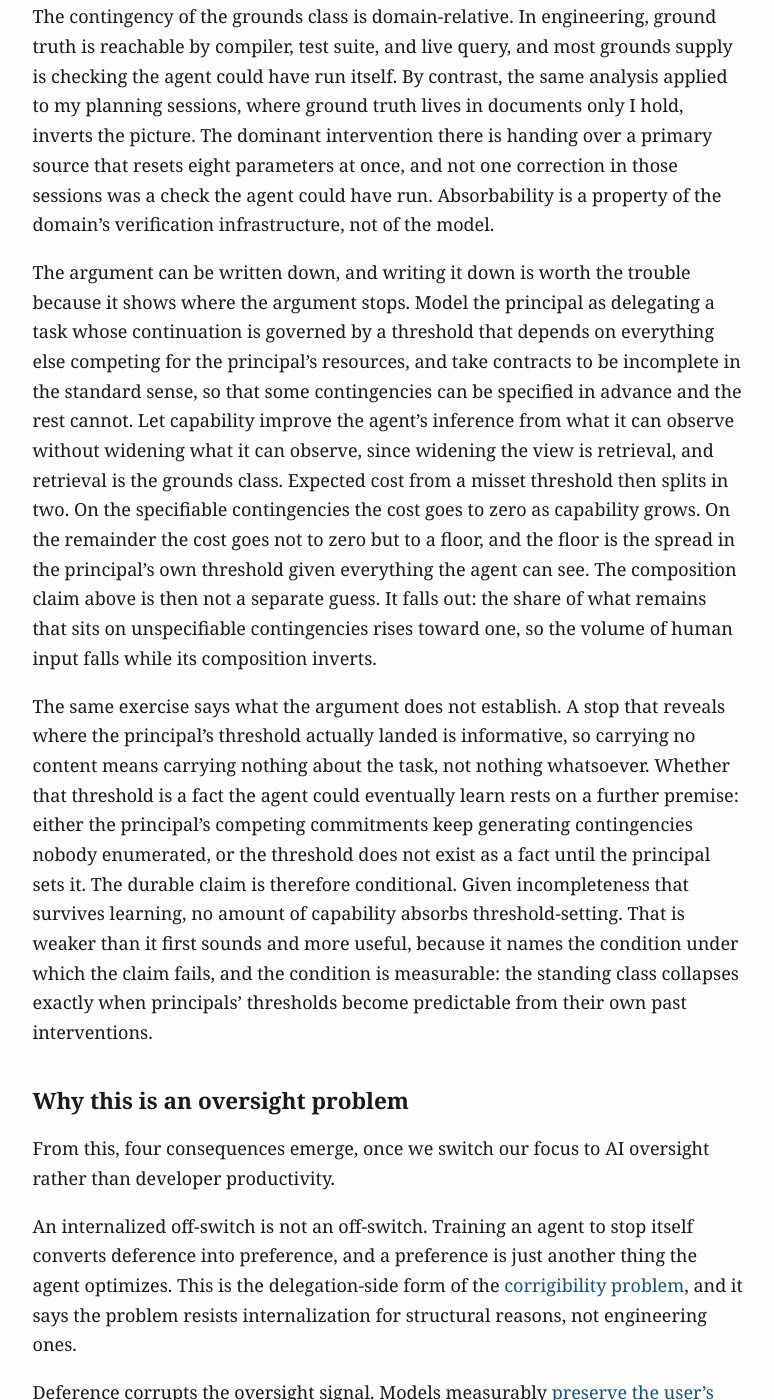
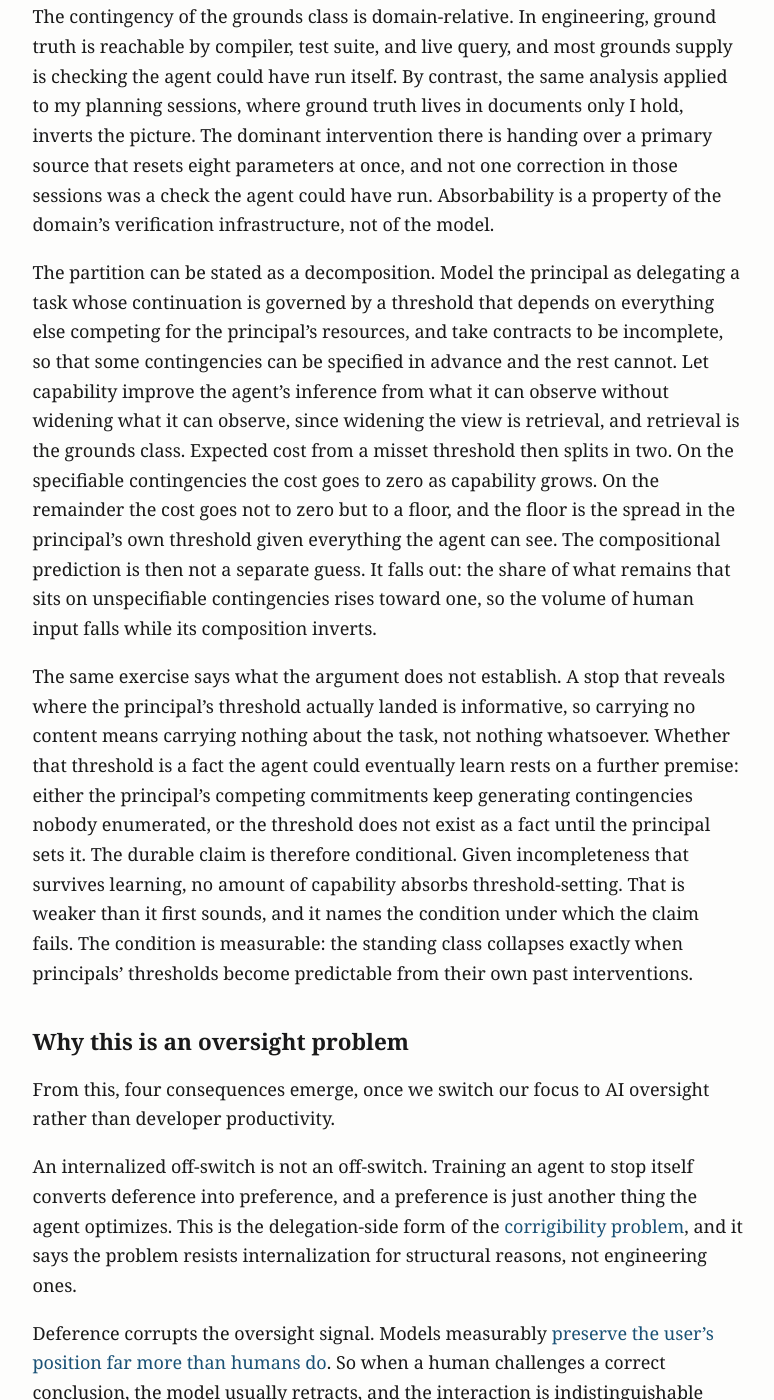
Before and after one commit to MajorLift/blog, a Jekyll site: the page built from _posts/2026-07-24-when-if-ever-agents-stop-needing-us.md, in a window 1280 px wide and 1400 px high, scrolled down 4729 px. Shown: the whole window, without its empty margins (252-1026 px from the left). Built offline with Jekyll 4.4.1, drawn with Linux system fonts in a browser that asks for light colours; some of the changed text lies outside the part shown.

Commit message:
Sync essay 1 after voice pass

```diff
--- a/_posts/2026-07-24-when-if-ever-agents-stop-needing-us.md
+++ b/_posts/2026-07-24-when-if-ever-agents-stop-needing-us.md
@@ -52,9 +52,9 @@ The partition answers the opening question with a schedule instead of a yes or n
 
 The contingency of the grounds class is domain-relative. In engineering, ground truth is reachable by compiler, test suite, and live query, and most grounds supply is checking the agent could have run itself. By contrast, the same analysis applied to my planning sessions, where ground truth lives in documents only I hold, inverts the picture. The dominant intervention there is handing over a primary source that resets eight parameters at once, and not one correction in those sessions was a check the agent could have run. Absorbability is a property of the domain's verification infrastructure, not of the model.
 
-The argument can be written down, and writing it down is worth the trouble because it shows where the argument stops. Model the principal as delegating a task whose continuation is governed by a threshold that depends on everything else competing for the principal's resources, and take contracts to be incomplete in the standard sense, so that some contingencies can be specified in advance and the rest cannot. Let capability improve the agent's inference from what it can observe without widening what it can observe, since widening the view is retrieval, and retrieval is the grounds class. Expected cost from a misset threshold then splits in two. On the specifiable contingencies the cost goes to zero as capability grows. On the remainder the cost goes not to zero but to a floor, and the floor is the spread in the principal's own threshold given everything the agent can see. The composition claim above is then not a separate guess. It falls out: the share of what remains that sits on unspecifiable contingencies rises toward one, so the volume of human input falls while its composition inverts.
+The partition can be stated as a decomposition. Model the principal as delegating a task whose continuation is governed by a threshold that depends on everything else competing for the principal's resources, and take contracts to be incomplete, so that some contingencies can be specified in advance and the rest cannot. Let capability improve the agent's inference from what it can observe without widening what it can observe, since widening the view is retrieval, and retrieval is the grounds class. Expected cost from a misset threshold then splits in two. On the specifiable contingencies the cost goes to zero as capability grows. On the remainder the cost goes not to zero but to a floor, and the floor is the spread in the principal's own threshold given everything the agent can see. The compositional prediction is then not a separate guess. It falls out: the share of what remains that sits on unspecifiable contingencies rises toward one, so the volume of human input falls while its composition inverts.
 
-The same exercise says what the argument does not establish. A stop that reveals where the principal's threshold actually landed is informative, so carrying no content means carrying nothing about the task, not nothing whatsoever. Whether that threshold is a fact the agent could eventually learn rests on a further premise: either the principal's competing commitments keep generating contingencies nobody enumerated, or the threshold does not exist as a fact until the principal sets it. The durable claim is therefore conditional. Given incompleteness that survives learning, no amount of capability absorbs threshold-setting. That is weaker than it first sounds and more useful, because it names the condition under which the claim fails, and the condition is measurable: the standing class collapses exactly when principals' thresholds become predictable from their own past interventions.
+The same exercise says what the argument does not establish. A stop that reveals where the principal's threshold actually landed is informative, so carrying no content means carrying nothing about the task, not nothing whatsoever. Whether that threshold is a fact the agent could eventually learn rests on a further premise: either the principal's competing commitments keep generating contingencies nobody enumerated, or the threshold does not exist as a fact until the principal sets it. The durable claim is therefore conditional. Given incompleteness that survives learning, no amount of capability absorbs threshold-setting. That is weaker than it first sounds, and it names the condition under which the claim fails. The condition is measurable: the standing class collapses exactly when principals' thresholds become predictable from their own past interventions.
 
 ## Why this is an oversight problem
 
@@ -80,7 +80,7 @@ The taxonomy distinguishes categories but without quantifiable evaluation. The l
 
 Given that the dataset currently consists of a sample of one principal, the priority is to establish clear, a priori falsifiers. The standing class would be broken by a system that reliably self-generates well-timed stops and judgment commitments with no external principal. Applying these categories to the public interaction datasets, with definitions fixed in advance and coders who are not me, will be the test that separates real structures from a single individual's projections, and does not require any private data.
 
-The composition prediction has a shape that can be measured rather than argued. Count the interventions of each class per session across model generations, offset by session length, and the prediction is a falling count for the grounds class against a flat one for standing. The test is conservative in a useful way, because the obvious confound, harder tasks being handed to better models, raises the grounds count and therefore pushes against the prediction rather than toward it.
+The compositional prediction has a shape that can be measured rather than argued. Count the interventions of each class per session across model generations, adjusted for session length, and the prediction is a falling count for the grounds class against a flat one for standing. The test is conservative, because the obvious confound, harder tasks being handed to better models, raises the grounds count and therefore pushes against the prediction rather than toward it.
 
 ## The question dissolves
 
```
